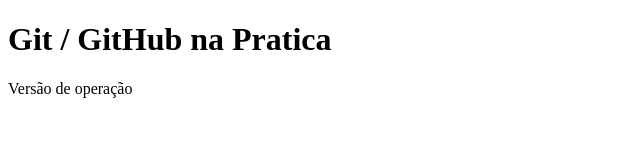
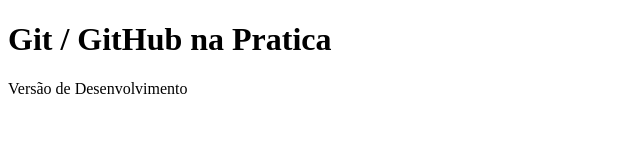
Before and after one commit to ThiagoTestee/Desafio-Git-GitHub-DIO, a plain HTML site: page index.html in a window 1280 px wide. Shown: the full height of the page, 0-640 px from the left. Drawn offline with Linux system fonts and the light colour scheme.

Commit message:
Commit da brench development

```diff
--- a/index.html
+++ b/index.html
@@ -6,6 +6,6 @@
 </head>
 <body>
     <h1>Git / GitHub na Pratica</h1>
-    <p>Versão de operação</p>
+    <p>Versão de Desenvolvimento</p>
 </body>
 </html>
```
Also changed, not shown: 1 other file.
